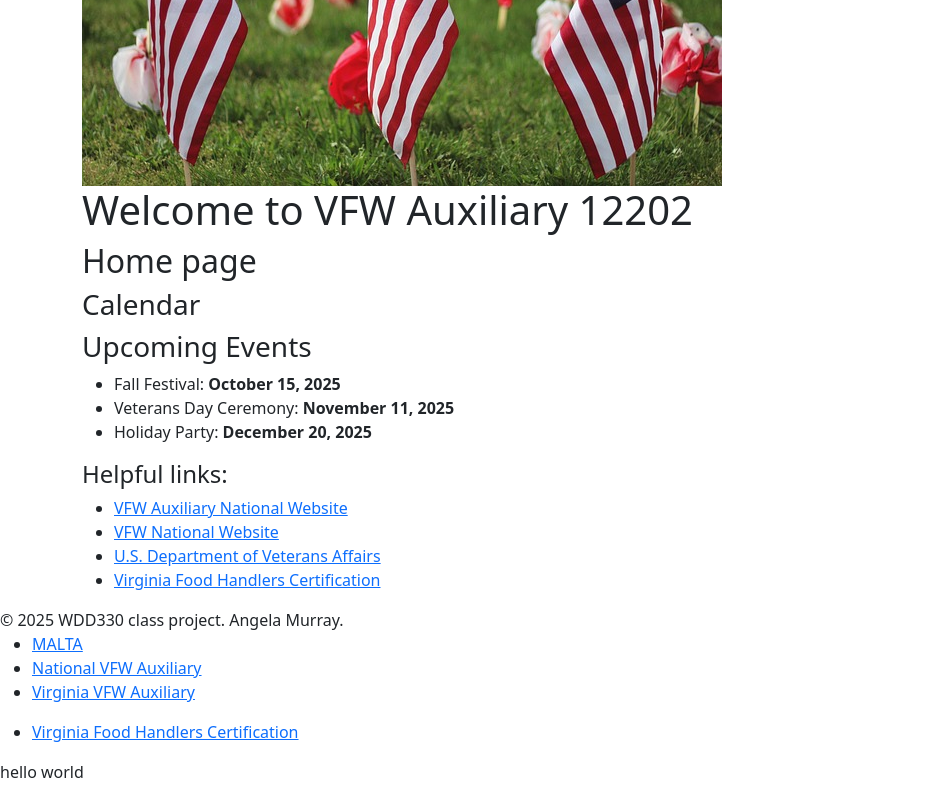
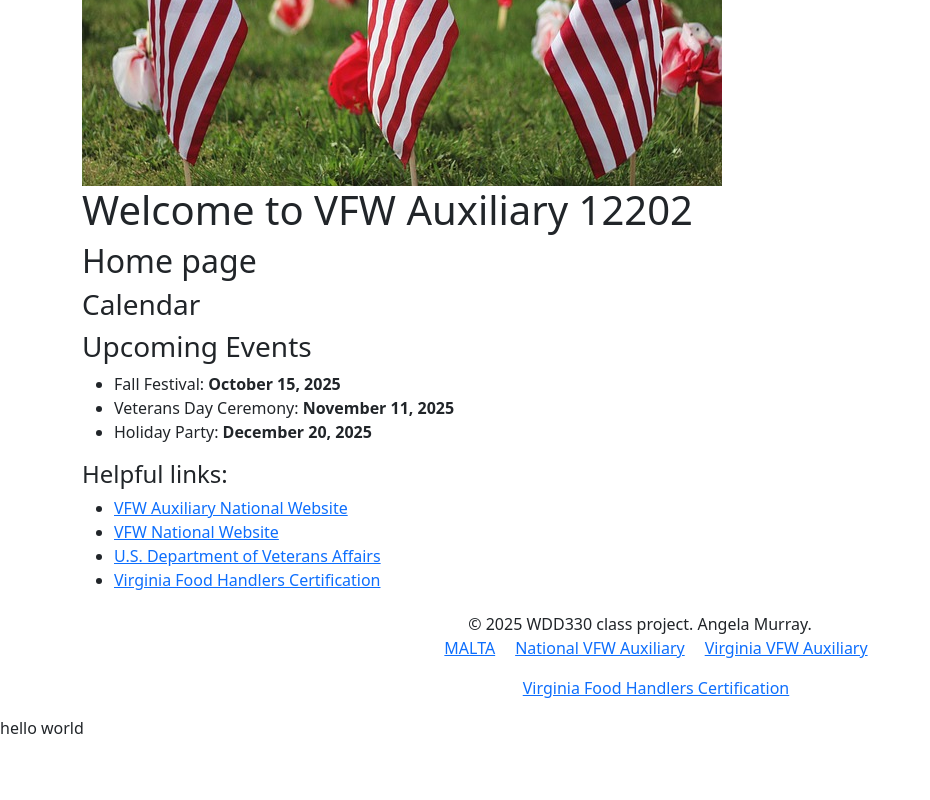
Before and after one commit to CatsRun/WDD330frameswork, a Vue app: page / in a window 1280 px wide. Shown: the part 309-1109 px from the top of the page, without its empty margins (0-930 px from the left). After the commit the page ends 1065 px from the top, so only its background shows below. Built offline with nearby package versions, Linux system fonts and the light colour scheme.

Commit message:
footer alignment

```diff
--- a/src/App.vue
+++ b/src/App.vue
@@ -61,7 +61,7 @@ import officers from '@/assets/officers_contact.json';
     <router-view>
     </router-view>
   </section>
-  <footer class="card-footer">
+  <footer class="card-footer container-content text-center">
     &copy; 2025 WDD330 class project. Angela Murray.
     <div class="footer-links">
       <ul>
@@ -81,10 +81,15 @@ import officers from '@/assets/officers_contact.json';
 </template>
 
 <style>
-/* .main-template {
-  max-width: 800px;
-  padding: 16px;
-} */
-/* used container instead */
-/* container fluid */
+footer {
+  margin-top: 20px;
+  padding: 10px 0;
+  background-color: #f8f9fa;
+
+}
+
+footer li {
+  display: inline;
+  margin: 0 10px;
+}
 </style>
```
Also changed, not shown: 1 other file (tests, documents, lock files or other folders).
